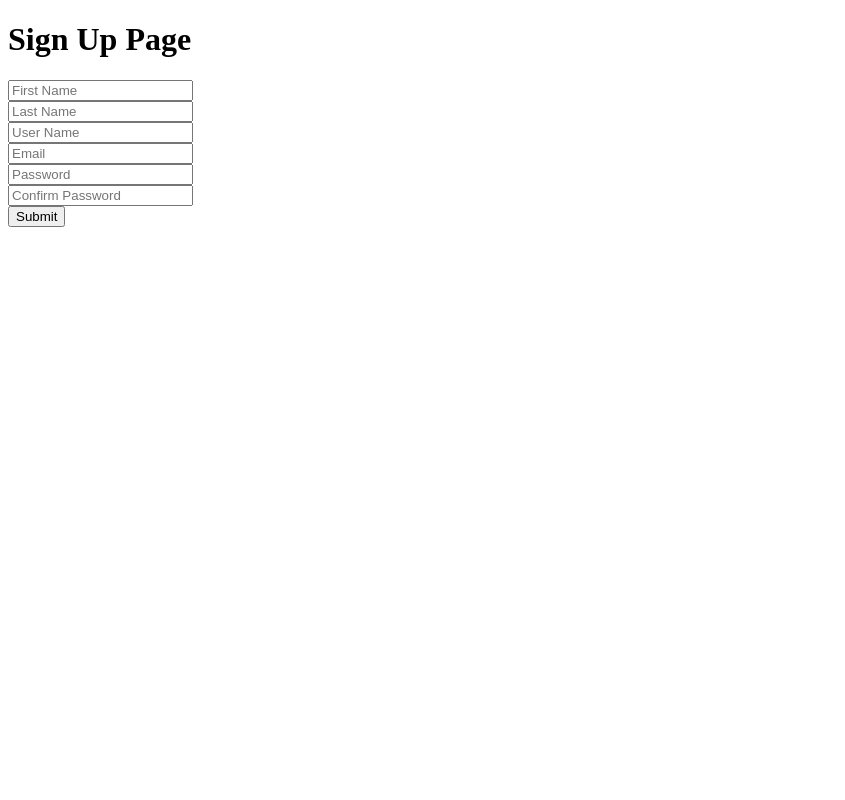
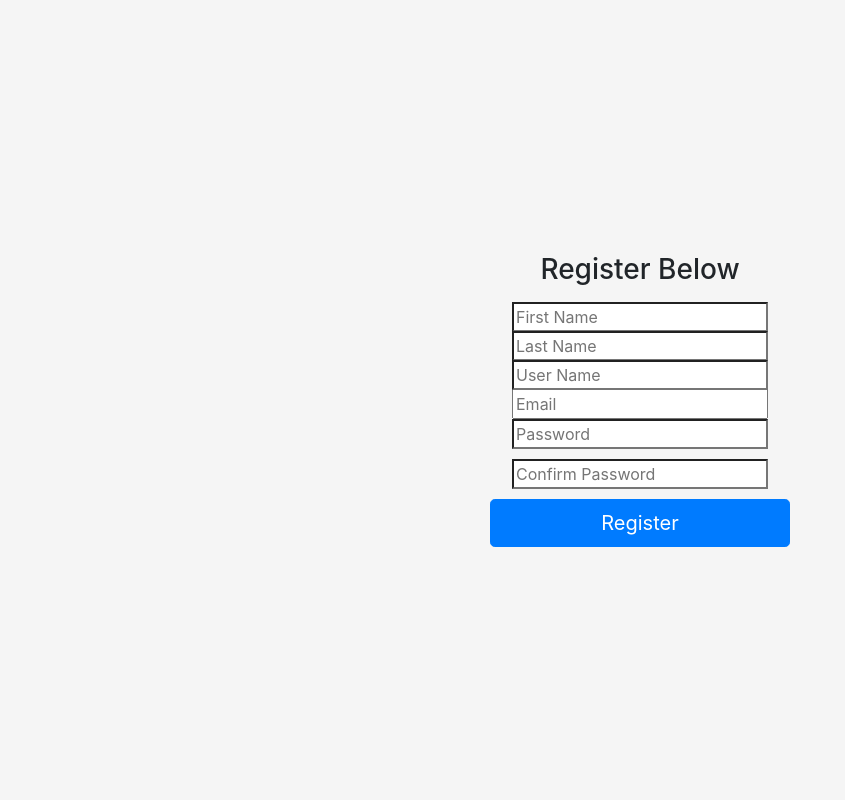
Before and after one commit to aman-singh09/Personal-Diary, a Django app: page /register/ in a window 1280 px wide. Shown: the whole page, without its empty margins (0-845 px from the left). Run offline with Django 3.2, Linux system fonts and the light colour scheme; some libraries are stand-ins or nearby versions.

Commit message:
Register changes

```diff
--- a/Personal_Diary/templates/registration.html
+++ b/Personal_Diary/templates/registration.html
@@ -1,24 +1,98 @@
-<!DOCTYPE html>
+<!doctype html>
 <html lang="en">
   <head>
-  <meta charset="UTF-8">
-  <meta name="viewport" content="width=device-width, initial-scale=1.0">
+    <!-- Required meta tags -->
+    <meta charset="utf-8">
+    <meta name="viewport" content="width=device-width, initial-scale=1, shrink-to-fit=no">
+
+    <!-- Bootstrap CSS -->
+    <link rel="stylesheet" href="https://stackpath.bootstrapcdn.com/bootstrap/4.5.0/css/bootstrap.min.css" integrity="sha384-9aIt2nRpC12Uk9gS9baDl411NQApFmC26EwAOH8WgZl5MYYxFfc+NcPb1dKGj7Sk" crossorigin="anonymous">
+
     <title>Sign Up</title>
-</head>
+
+  <style>
+    html,
+   body {
+     height: 100%;
+   }
+
+   body {
+     display: -ms-flexbox;
+     display: flex;
+     -ms-flex-align: center;
+     align-items: center;
+     padding-top: 40px;
+     padding-bottom: 40px;
+     background-color: #f5f5f5;
+   }
+
+   .form-signin {
+     width: 100%;
+     max-width: 330px;
+     padding: 15px;
+     margin: auto;
+   }
+   .form-signin .checkbox {
+     font-weight: 400;
+   }
+   .form-signin .form-control {
+     position: relative;
+     box-sizing: border-box;
+     height: auto;
+     padding: 10px;
+     font-size: 16px;
+   }
+   .form-signin .form-control:focus {
+     z-index: 2;
+   }
+   .form-signin input[type="text"] {
+     margin-bottom: -1px;
+     border-bottom-right-radius: 0;
+     border-bottom-left-radius: 0;
+   }
+   .form-signin input[type="password"] {
+     margin-bottom: 10px;
+     border-top-left-radius: 0;
+     border-top-right-radius: 0;
+   }
+     .bd-placeholder-img {
+       font-size: 1.125rem;
+       text-anchor: middle;
+       -webkit-user-select: none;
+       -moz-user-select: none;
+       -ms-user-select: none;
+       user-select: none;
+     }
+
+     @media (min-width: 768px) {
+       .bd-placeholder-img-lg {
+         font-size: 3.5rem;
+       }
+     }
+   </style>
+   <link href="signin.css" rel="stylesheet">  </head>
   <body>
-  <h1>
-    Sign Up Page
-  </h1>
-  <form action="/register/" method="POST">
+    <body class="text-center">
+      <form class="form-signin" method="POST" action="/register/">
         {% csrf_token%}
-
+      <h1 class="h3 mb-3 font-weight-big">Register Below</h1>
+      <!-- <form action="/register/" method="POST"> -->
+      <label for="in" class="sr-only">First Name</label>
         <input type="text" name='first_name' placeholder="First Name"><br>
       <input type="text" name='last_name' placeholder="Last Name"><br>
+      <label for="inputEmail" class="sr-only">First Name</label>
       <input type="text" name='username' placeholder="User Name"><br>
       <input type="email" name='email' placeholder="Email"><br>
       <input type="password" name='password1' placeholder="Password"><br>
       <input type="password" name='password2' placeholder="Confirm Password"><br>
-    <input type="submit" placeholder="Register">
+      <button class="btn btn-lg btn-primary btn-block" type="submit">Register</button>
     </form>
+
+    <!-- Optional JavaScript -->
+    <!-- jQuery first, then Popper.js, then Bootstrap JS -->
+    <script src="https://code.jquery.com/jquery-3.5.1.slim.min.js" integrity="sha384-DfXdz2htPH0lsSSs5nCTpuj/zy4C+OGpamoFVy38MVBnE+IbbVYUew+OrCXaRkfj" crossorigin="anonymous"></script>
+    <script src="https://cdn.jsdelivr.net/npm/popper.js@1.16.0/dist/umd/popper.min.js" integrity="sha384-Q6E9RHvbIyZFJoft+2mJbHaEWldlvI9IOYy5n3zV9zzTtmI3UksdQRVvoxMfooAo" crossorigin="anonymous"></script>
+    <script src="https://stackpath.bootstrapcdn.com/bootstrap/4.5.0/js/bootstrap.min.js" integrity="sha384-OgVRvuATP1z7JjHLkuOU7Xw704+h835Lr+6QL9UvYjZE3Ipu6Tp75j7Bh/kR0JKI" crossorigin="anonymous"></script>
+
   </body>
 </html>
```
Lines whose indentation alone changed are shown as unchanged.
